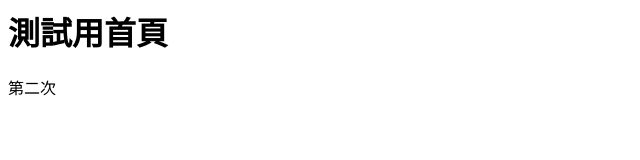
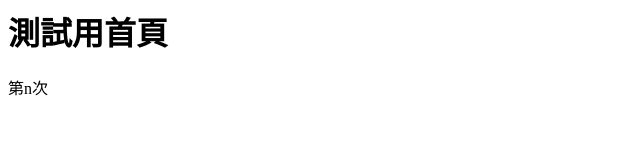
Before and after one commit to MaxH0401/testCart, a plain HTML site: page index.html in a window 1280 px wide. Shown: the full height of the page, 0-640 px from the left. Drawn offline with Linux system fonts and the light colour scheme.

Commit message:
edit index file

```diff
--- a/index.html
+++ b/index.html
@@ -1,3 +1,3 @@
 <h1>測試用首頁</h1>
 
-<p>第二次</p>
+<p>第n次</p>
```
